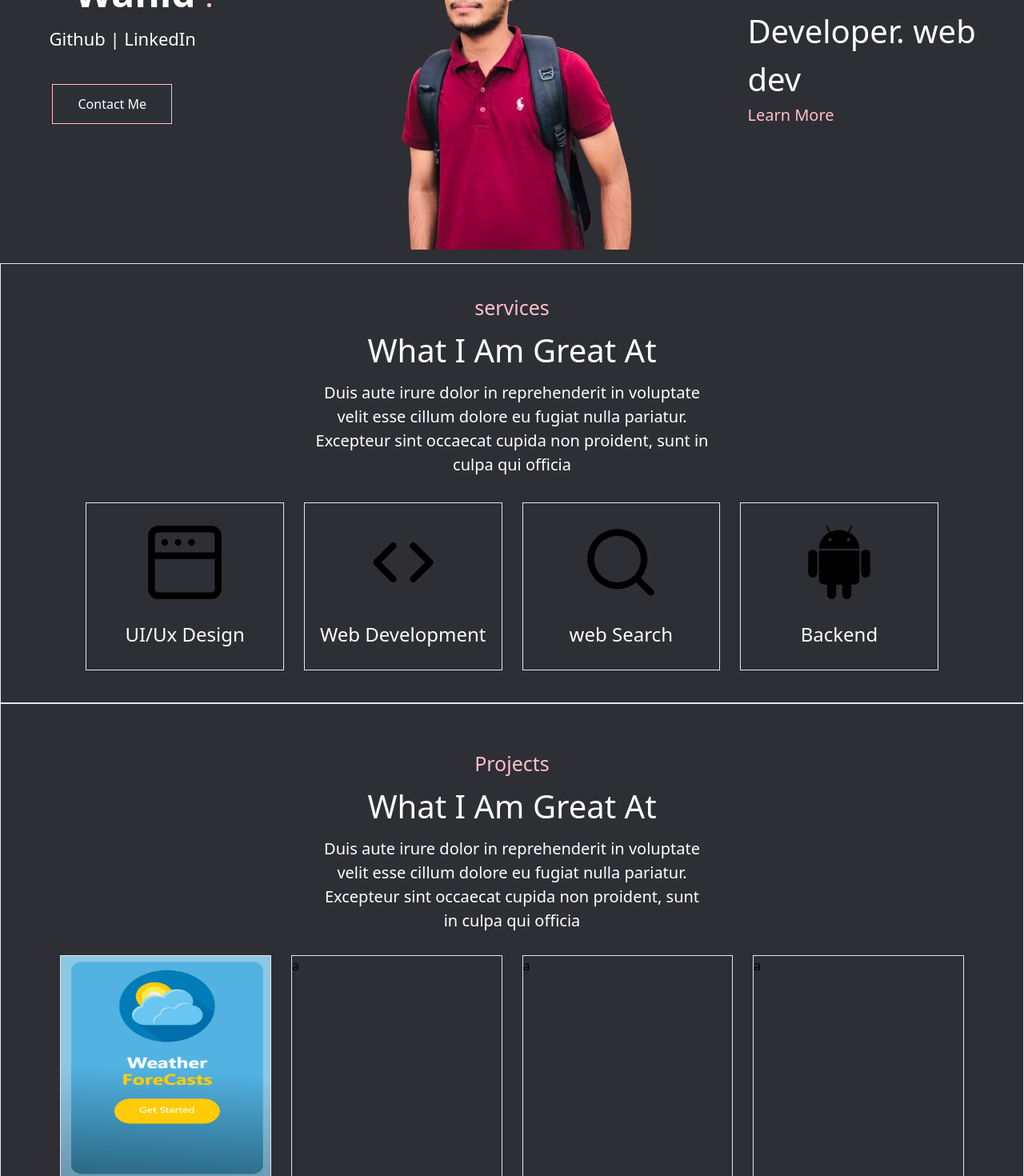
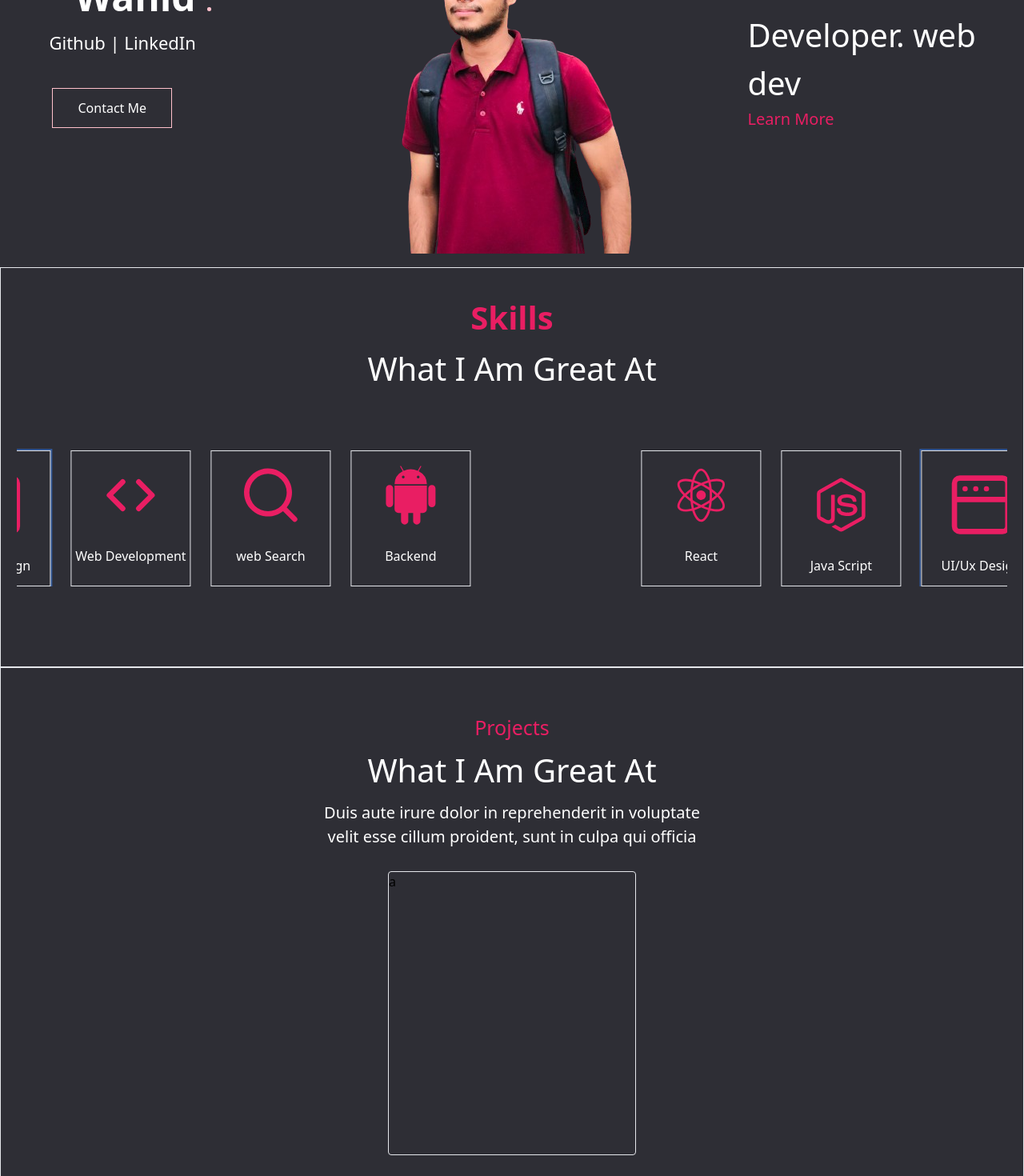
Before and after one commit to muhammadminhaj786/React-Portfolio, a React (Vite) app: page / in a window 1280 px wide. Shown: the part 300-1770 px from the top of the page at 80% size. Built offline with nearby package versions, Linux system fonts and the light colour scheme.

Commit message:
'marquee use'

```diff
--- a/package.json
+++ b/package.json
@@ -13,6 +13,7 @@
     "@iconscout/react-unicons": "^2.0.2",
     "react": "^18.2.0",
     "react-dom": "^18.2.0",
+    "react-fast-marquee": "^1.6.3",
     "react-redux": "^9.1.0",
     "react-router-dom": "^6.21.2"
   },
--- a/src/component/Navbar.jsx
+++ b/src/component/Navbar.jsx
@@ -12,12 +12,12 @@ const Navbar = () => {
 
   return (
     <nav className="flex items-center justify-between  bg-secondary text-white p-9">
-            <div className='ml-[5%] text-[2vw] text-[white] font-bold'>Mj <span className='text-4xl text-[pink]'>.</span> </div>
+            <div className='ml-[5%] text-[2.5vw] text-[white] font-bold'>Mj <span className='text-4xl text-primary'>.</span> </div>
       <ul className="hidden sm:flex space-x-4 ml-[50%] text-[1.4vw] text-[white] font-bold">
-        <li className="hover:border-b-2 hover:border-pink-500  cursor-pointer">Home</li>
-        <li className="hover:border-b-2 hover:border-pink-500 cursor-pointer">About</li>
-        <li className="hover:border-b-2 hover:border-pink-500 cursor-pointer">Services</li>
-        <li className="hover:border-b-2 hover:border-pink-500 cursor-pointer">Contact</li>
+        <li className="hover:border-b-2 hover:border-primary  cursor-pointer">Home</li>
+        <li className="hover:border-b-2 hover:border-primary cursor-pointer">About</li>
+        <li className="hover:border-b-2 hover:border-primary cursor-pointer">Services</li>
+        <li className="hover:border-b-2 hover:border-primary cursor-pointer">Contact</li>
         {/* <Unicons.UilReact /> */}
       </ul>
       <div className="relative">
--- a/src/component/main/Main.jsx
+++ b/src/component/main/Main.jsx
@@ -17,7 +17,7 @@ const Main = () => {
                   <span className='mt-2 ml-[10%]'>Wahid</span> <span className='text-3xl text-[pink]'>.</span>
             </p>
             <p className='p2 mt-4 ml-[16%] text-[22px] text-[white]'>
-              <Link to={'www.google.com'} >Github</Link> | <span>LinkedIn</span>
+              <Link to='www.youtube.com' >Github</Link> | <span>LinkedIn</span>
             </p>
             <div className='ml-[17%] mt-10 w-[150px]'>
                 <button style={{border:'1px solid pink'}} className='w-[100%] h-[50px] bg-[#2E2E35] text-[white]'>Contact Me</button>
--- a/src/component/main2/Section2.jsx
+++ b/src/component/main2/Section2.jsx
@@ -1,25 +1,38 @@
 import React from "react";
 import * as Unicons from '@iconscout/react-unicons';
-import { UilWindow,UilArrow, UilSearch, UilAndroid } from '@iconscout/react-unicons'
+import { UilWindow,UilArrow, UilSearch, UilAndroid, UilReact, UilJavaScript } from '@iconscout/react-unicons'
+import Marquee from "react-fast-marquee";
 
 const Section2 = () => {
   return (
-    <div className="h-[550px] border bg-secondary p-[20px]">
+    <div className="h-[500px] border bg-secondary p-[20px]">
       <div className="ctn">
-        <h3 className="text-center text-[25px] text-primary mt-4">services</h3>
+        <h3 className="text-center font-bold text-[40px] text-primary mt-3">Skills</h3>
         <h1 className="text-[bold] text-[40px] text-[white] mt-1 text-center">What I Am Great At</h1>
-        <p className="text-center w-[40%] text-[20px] mx-auto text-[white] mt-2">
+        {/* <p className="text-center w-[40%] text-[20px] mx-auto text-[white] mt-2">
           Duis aute irure dolor in reprehenderit in voluptate velit esse cillum
           dolore eu fugiat nulla pariatur. Excepteur sint occaecat cupida non
           proident, sunt in culpa qui officia
-        </p>
+        </p> */}
       </div>
-      <div className="boxes flex mt-8 justify-center gap-[25px]">
-        <div className="box5 w-[20%] h-[210px] border  "> <Unicons.UilWindow className='w-[100px] h-[100px] color-[white] mx-auto mt-[10%]' /><p className="text-2xl text-center text-[white] mt-6">UI/Ux Design</p></div>
-        <div className="box5 w-[20%] h-[210px] border  "><Unicons.UilArrow className='w-[100px] h-[100px] color-[white] mx-auto mt-[10%]' /><p className="text-2xl text-center text-[white] mt-6">Web Development</p></div>
-        <div className="box5 w-[20%] h-[210px] border  "><Unicons.UilSearch className='w-[100px] h-[100px] color-[white] mx-auto mt-[10%]' /><p className="text-2xl text-center text-[white] mt-6">web Search</p></div>
-        <div className="box5 w-[20%] h-[210px] border  "><Unicons.UilAndroid className='w-[100px] h-[100px] color-[white] mx-auto mt-[10%]' /><p className="text-2xl text-center text-[white] mt-6">Backend</p></div>
+       <Marquee
+                        gradient={false}
+                        speed={80}
+                        pauseOnHover={true}
+                        pauseOnClick={true}
+                        delay={0}
+                        play={true}
+                        direction="left"
+                    >
+                     <div className="boxes flex mt-[7%] justify-center gap-[25px] w-[100%]">
+        <div className="box5 w-[150px] h-[170px] border  "> <Unicons.UilReact color='#e91e63' className='w-[100px] h-[80px] color-[white] mx-auto mt-[10%]' /><p className="text-[16px] text-center text-[white] mt-6">React</p></div>
+        <div className="box5 shadow-pink p-4 w-[150px] h-[170px] border  "> <Unicons.UilJavaScript color='#e91e63' className='w-[100px] h-[80px] color-[white] mx-auto mt-[10%]' /><p className="text-[16px] text-center text-[white] mt-6">Java Script</p></div>
+        <div className="box5 w-[150px] ring-2 ring-offset-pink-300 p-4 h-[170px] border  "> <Unicons.UilWindow color='#e91e63' className='w-[100px] h-[80px] color-[white] mx-auto mt-[10%]' /><p className="text-[16px] text-center text-[white] mt-6">UI/Ux Design</p></div>
+        <div className="box5 w-[150px] h-[170px] border  "><Unicons.UilArrow color='#e91e63' className='w-[100px] h-[80px] color-[white] mx-auto mt-[10%]' /><p className="text-[16px] text-center text-[white] mt-6">Web Development</p></div>
+        <div className="box5 w-[150px] h-[170px] border  "><Unicons.UilSearch color='#e91e63' className='w-[100px] h-[80px] color-[white] mx-auto mt-[10%]' /><p className="text-[16px] text-center text-[white] mt-6">web Search</p></div>
+        <div className="box5 w-[150px] h-[170px] border  "><Unicons.UilAndroid color='#e91e63' className='w-[100px] h-[80px] color-[white] mx-auto mt-[10%]' /><p className="text-[16px] text-center text-[white] mt-6">Backend</p></div>
       </div>
+                    </Marquee>
     </div>
   );
 };
--- a/src/component/main3/Section3.jsx
+++ b/src/component/main3/Section3.jsx
@@ -11,15 +11,14 @@ const Section3 = () => {
       <h1 className="text-[bold] text-[40px] text-[white] mt-1 text-center">What I Am Great At</h1>
       <p className="text-center w-[40%] text-[20px] mx-auto text-[white] mt-2">
         Duis aute irure dolor in reprehenderit in voluptate velit esse cillum
-        dolore eu fugiat nulla pariatur. Excepteur sint occaecat cupida non
         proident, sunt in culpa qui officia
       </p>
     </div>
     <div className="boxes flex mt-7 justify-center gap-[25px]">
-      <div className="box5 w-[22%] h-[280px] border  "><img className='h-[100%] w-[100%]' src={pro1} alt="" />https://weather-app-react-nine-omega.vercel.app/</div>
-      <div className="box5 w-[22%] h-[280px] border  ">a</div>
-      <div className="box5 w-[22%] h-[280px] border  ">a</div>
-      <div className="box5 w-[22%] h-[280px] border  ">a</div>
+      {/* <div className="box5 w-[22%] h-[280px] border  "><img className='h-[100%] w-[100%]' src={pro1} alt="" />https://weather-app-react-nine-omega.vercel.app/</div> */}
+      <div className="box5 w-[310px] h-[355px] rounded border  ">a</div>
+      {/* <div className="box5 w-[22%] h-[280px] border  ">a</div> */}
+      {/* <div className="box5 w-[22%] h-[280px] border  ">a</div> */}
     </div>
   </div>
   )
--- a/tailwind.config.js
+++ b/tailwind.config.js
@@ -7,7 +7,7 @@ export default {
   theme: {
     extend: {
       colors:{
-        'primary': 'pink',
+        'primary': '#e91e63',
         'secondary': '#2E2E35'
       }
     },
```
Also changed, not shown: src/assets/Capture.PNG (added), 1 other file (tests, documents, lock files or other folders).
